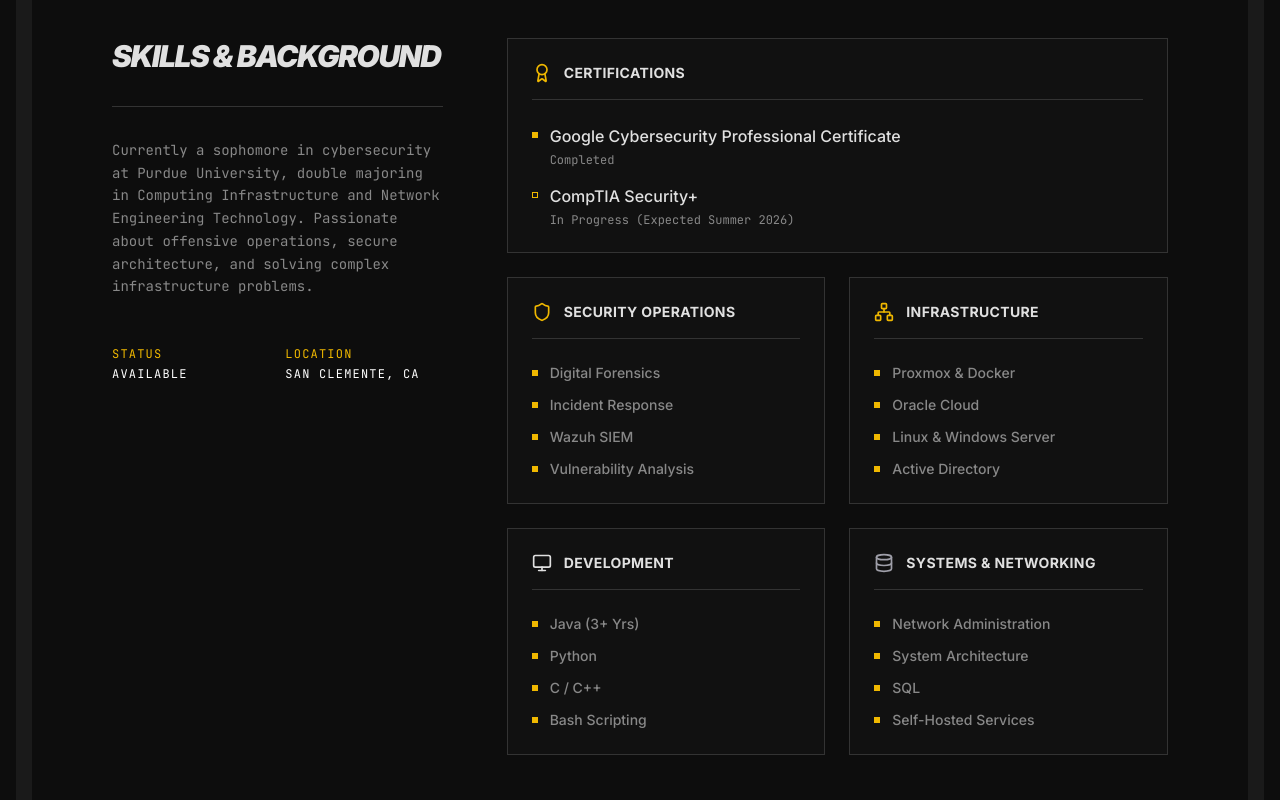
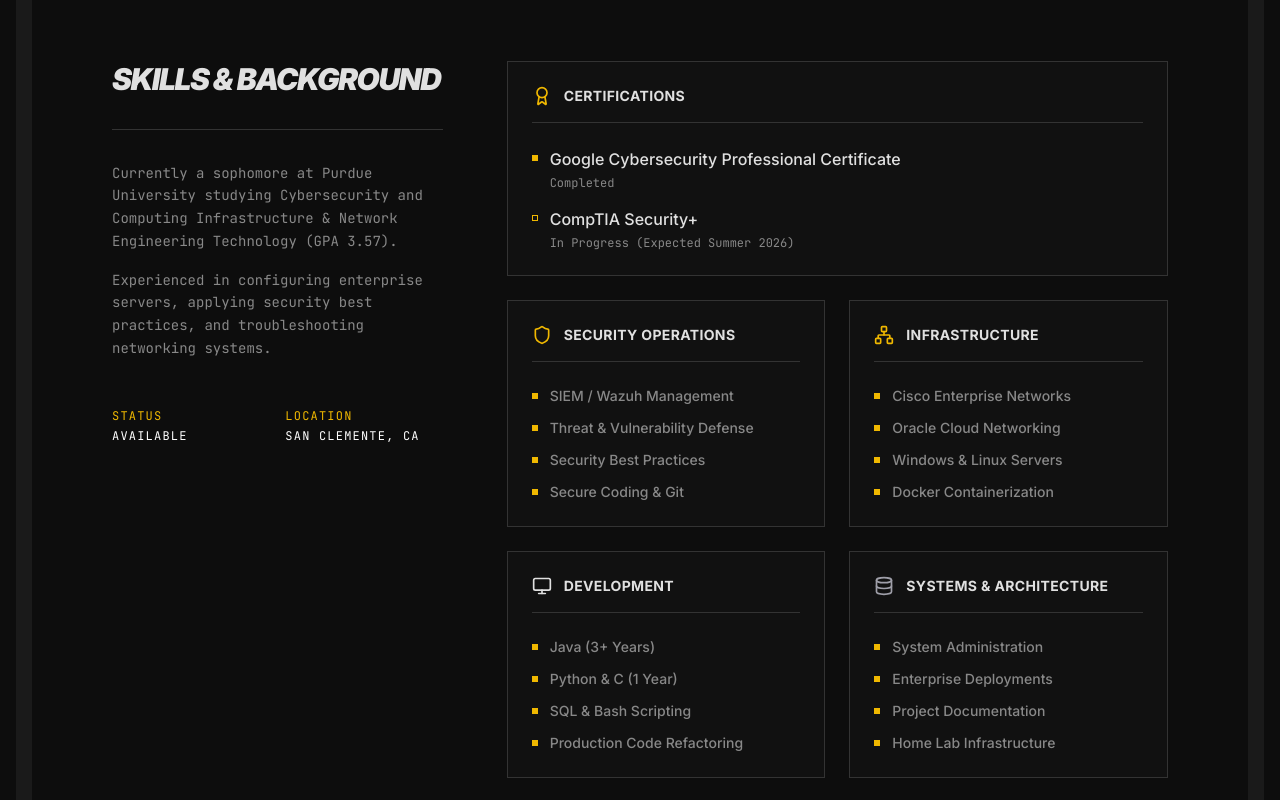
Before and after one commit to coltonhatfield/Colton-Hatfield-Personal-Website, a React (Vite) app: page / in a window 1280 px wide. Shown: the part 940-1740 px from the top of the page. Built offline with nearby package versions, Linux system fonts and the light colour scheme; a web font is replaced by a local one.

Commit message:
feat: Refine skills and hero section descriptions
Update the skills list and hero section text to more accurately reflect current proficiencies and academic focus in cybersecurity and INET. This includes rephrasing skill categories and individual items for clarity and impact.

```diff
--- a/src/components/About.tsx
+++ b/src/components/About.tsx
@@ -5,22 +5,22 @@
   {
     category: 'Security Operations',
     icon: <Shield className="w-5 h-5 text-cyber-accent" />,
-    items: ['Digital Forensics', 'Incident Response', 'Wazuh SIEM', 'Vulnerability Analysis']
+    items: ['SIEM / Wazuh Management', 'Threat & Vulnerability Defense', 'Security Best Practices', 'Secure Coding & Git']
   },
   {
     category: 'Infrastructure',
     icon: <Network className="w-5 h-5 text-purdue-gold" />,
-    items: ['Proxmox & Docker', 'Oracle Cloud', 'Linux & Windows Server', 'Active Directory']
+    items: ['Cisco Enterprise Networks', 'Oracle Cloud Networking', 'Windows & Linux Servers', 'Docker Containerization']
   },
   {
     category: 'Development',
     icon: <Monitor className="w-5 h-5 text-cyber-text" />,
-    items: ['Java (3+ Yrs)', 'Python', 'C / C++', 'Bash Scripting']
+    items: ['Java (3+ Years)', 'Python & C (1 Year)', 'SQL & Bash Scripting', 'Production Code Refactoring']
   },
   {
-    category: 'Systems & Networking',
+    category: 'Systems & Architecture',
     icon: <Database className="w-5 h-5 text-zinc-400" />,
-    items: ['Network Administration', 'System Architecture', 'SQL', 'Self-Hosted Services']
+    items: ['System Administration', 'Enterprise Deployments', 'Project Documentation', 'Home Lab Infrastructure']
   }
 ];
 
@@ -39,9 +39,11 @@
           >
             <h2 className="text-3xl font-black uppercase italic mb-8 tracking-tighter">Skills & Background</h2>
             <div className="h-px w-full bg-[#333] mb-8"></div>
+            <p className="font-mono text-sm text-[#888] leading-relaxed mb-4">
+              Currently a sophomore at Purdue University studying Cybersecurity and Computing Infrastructure & Network Engineering Technology (GPA 3.57).
+            </p>
             <p className="font-mono text-sm text-[#888] leading-relaxed mb-6">
-              Currently a sophomore in cybersecurity at Purdue University, double majoring in Computing Infrastructure and Network Engineering Technology.
-              Passionate about offensive operations, secure architecture, and solving complex infrastructure problems.
+              Experienced in configuring enterprise servers, applying security best practices, and troubleshooting networking systems.
             </p>
             <div className="font-mono text-xs uppercase tracking-widest text-[#E0E0E0] mt-12 grid grid-cols-2 gap-4">
               <div>
--- a/src/components/Hero.tsx
+++ b/src/components/Hero.tsx
@@ -50,7 +50,7 @@
       >
         <div className="border border-[#333] p-6 bg-[#111] relative group hover:border-[#F0B800] transition-colors">
           <h3 className="text-2xl font-black uppercase tracking-tight text-white mb-2">Professional Overview</h3>
-          <p className="text-sm text-[#888] leading-relaxed">Architecting resilient networks, enforcing rigorous system hardening, and engineering secure infrastructure from the ground up.</p>
+          <p className="text-sm text-[#888] leading-relaxed">Motivated cybersecurity and network engineering student with hands-on experience in networking, security, and enterprise-grade server environments. Skilled in configuring servers, applying security best practices, and troubleshooting systems.</p>
         </div>
       </motion.div>
 
```
Also changed, not shown: 2 other files (tests, documents, lock files or other folders).
